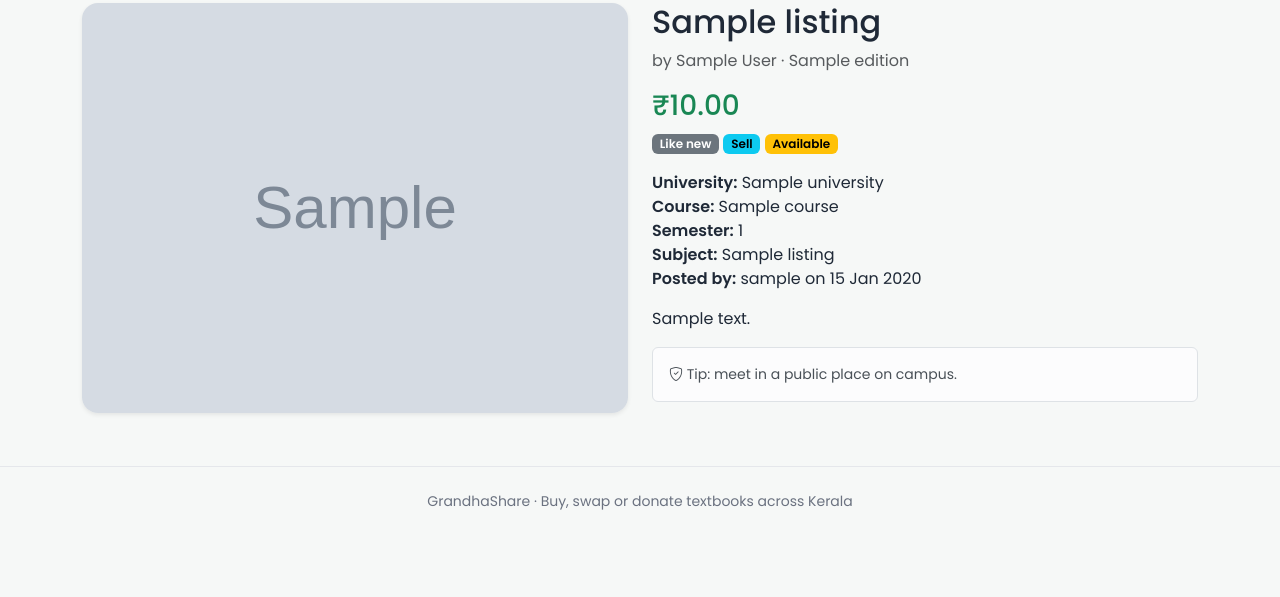
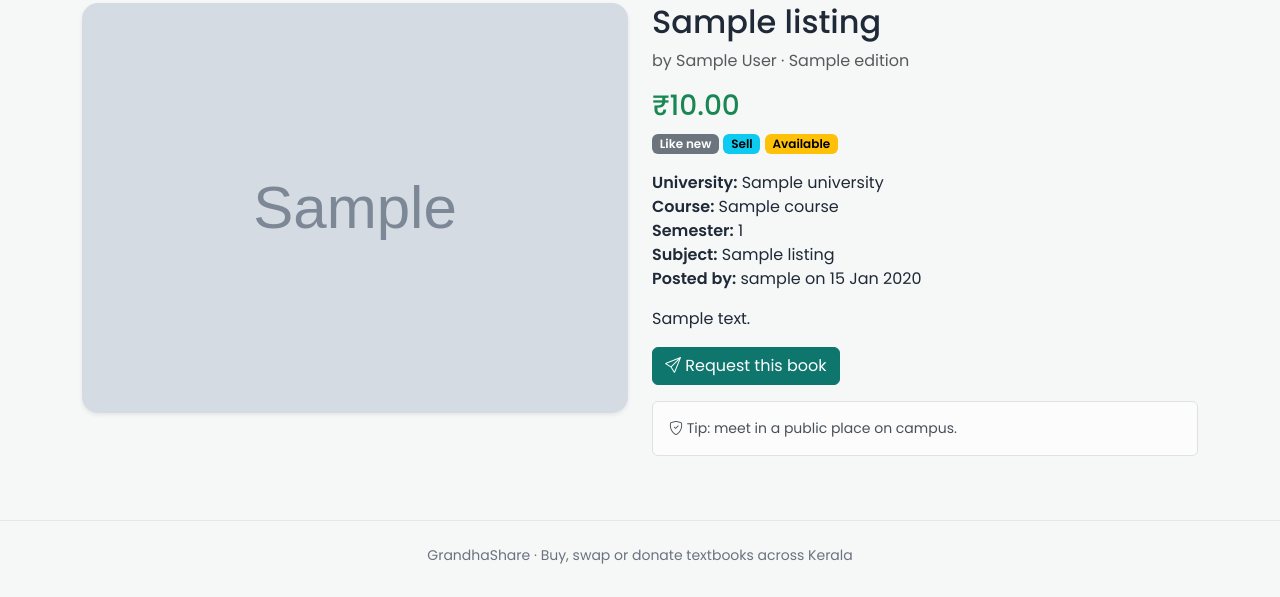
Before and after one commit to merinks2004/grandhashare, a Django app: page /books/1/ in a window 1280 px wide. Shown: the part 203-800 px from the top of the page. Run offline with Django 5.2, Linux system fonts and the light colour scheme; tables that the repository leaves empty hold one stand-in row (values such as "Sample post"); grey boxes marked "Sample" are stand-in pictures; one stand-in notice (Sample message) is shown.

Commit message:
Add request page, request button and message colours

```diff
--- a/config/settings.py
+++ b/config/settings.py
@@ -134,3 +134,7 @@ MEDIA_ROOT = BASE_DIR / "media"
 LOGIN_URL = "login"
 LOGIN_REDIRECT_URL = "/"
 LOGOUT_REDIRECT_URL = "/"
+
+from django.contrib.messages import constants as message_constants
+
+MESSAGE_TAGS = {message_constants.ERROR: "danger"}
--- a/listings/views.py
+++ b/listings/views.py
@@ -54,9 +54,12 @@ def listing_detail(request, pk):
         pk=pk,
     )
     images = listing.images.all()
+    user_request = None
+    if request.user.is_authenticated:
+        user_request = listing.requests.filter(requester=request.user).first()
     return render(
         request, "listings/listing_detail.html",
-        {"listing": listing, "images": images},
+        {"listing": listing, "images": images, "user_request": user_request},
     )
 
 
--- a/templates/base.html
+++ b/templates/base.html
@@ -36,7 +36,7 @@
     <main class="container my-4">
         {% if messages %}
           {% for message in messages %}
-            <div class="alert alert-success alert-dismissible fade show" role="alert">
+            <div class="alert alert-{{ message.tags }} alert-dismissible fade show" role="alert">
               {{ message }}
               <button type="button" class="btn-close" data-bs-dismiss="alert"></button>
             </div>
--- a/templates/listings/listing_detail.html
+++ b/templates/listings/listing_detail.html
@@ -59,6 +59,17 @@
             <a href="{% url 'delete_listing' listing.pk %}" class="btn btn-outline-danger btn-sm">Delete</a>
           </div>
        {% endif %}
+       {% if user != listing.seller %}
+          <div class="mb-3">
+             {% if user_request %}
+                <span class="badge text-bg-secondary fs-6">Your request: {{ user_request.get_status_display }}</span>
+             {% elif listing.status == "available" %}
+                <a href="{% url 'request_book' listing.pk %}" class="btn btn-primary"><i class="bi bi-send"></i> Request this book</a>
+             {% else %}
+                <span class="text-muted">This book is no longer available.</span>
+             {% endif %}
+          </div>
+        {% endif %}
         <div class="alert alert-light border small">
             <i class="bi bi-shield-check"></i> Tip: meet in a public place on campus.
         </div>
```
Also changed, not shown: templates/exchanges/request_book.html (added, +26 -0 lines).
